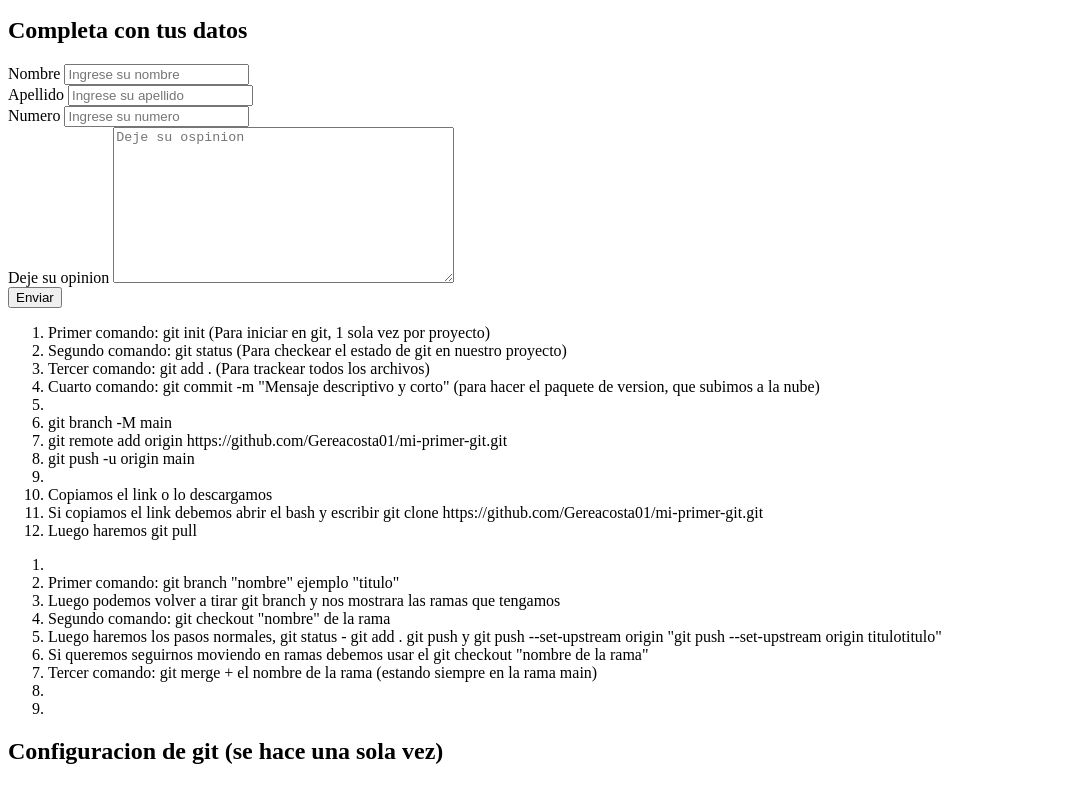
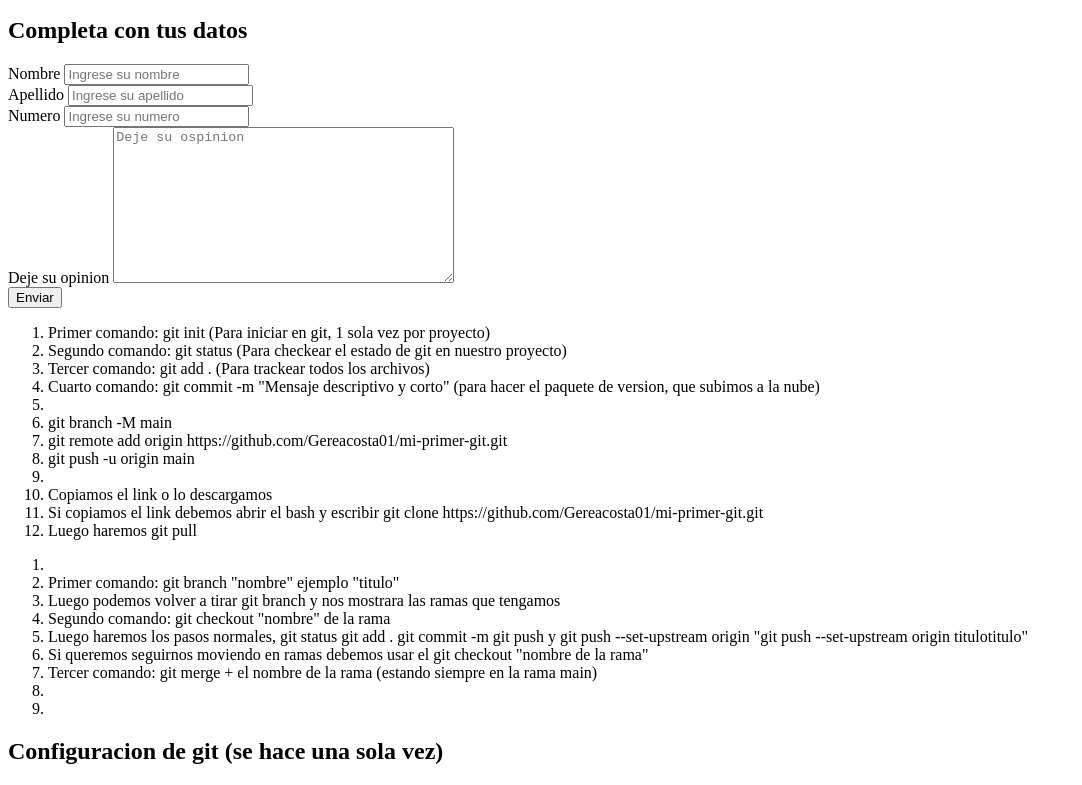
Before and after one commit to Gereacosta01/mi-primer-git, a plain HTML site: page index.html in a window 1280 px wide. Shown: the part 514-1299 px from the top of the page, without its empty margins (0-1082 px from the left). Drawn offline with Linux system fonts and the light colour scheme.

Commit message:
nueva rama

```diff
--- a/index.html
+++ b/index.html
@@ -67,7 +67,7 @@
             <li>Primer comando: git branch "nombre" ejemplo "titulo"</li>
             <li>Luego podemos volver a tirar git branch y nos mostrara las ramas que tengamos</li>
             <li>Segundo comando: git checkout "nombre" de la rama</li>
-            <li>Luego haremos los pasos normales, git status - git add . git push y git push --set-upstream origin "git push --set-upstream origin titulotitulo"</li>
+            <li>Luego haremos los pasos normales, git status  git add . git commit -m git push y git push --set-upstream origin "git push --set-upstream origin titulotitulo"</li>
             <li>Si queremos seguirnos moviendo en ramas debemos usar el git checkout "nombre de la rama"</li>
             <li>Tercer comando: git merge + el nombre de la rama (estando siempre en la rama main)</li>
             <li></li>
```
